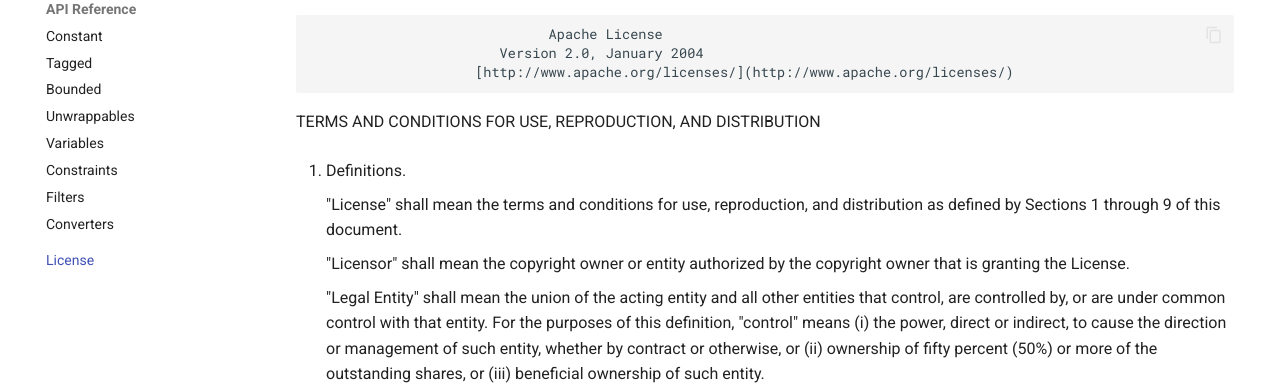
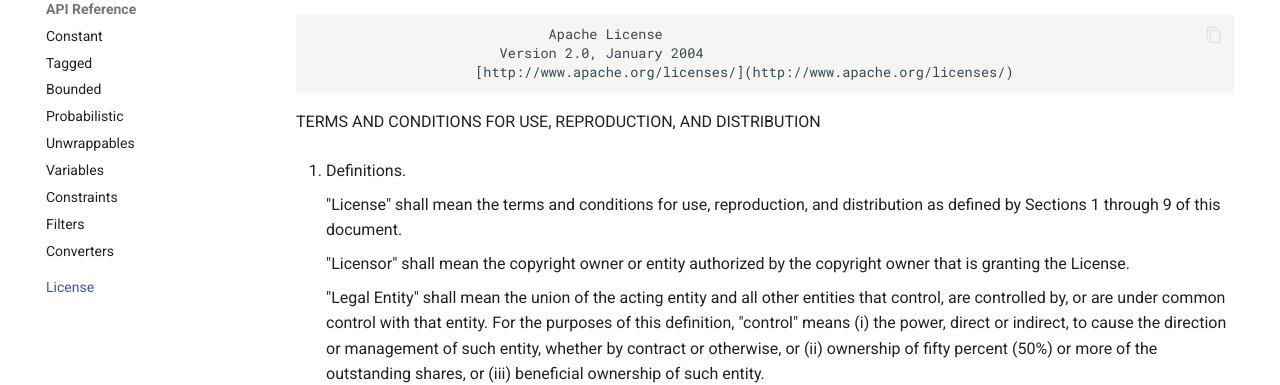
Before and after one commit to gvcallen/parax, an MkDocs documentation site: the page built from docs/license.md, in a window 1280 px wide. Shown: the part 165-550 px from the top of the page. Built offline with MkDocs 1.6.1 and Material for MkDocs 9.7.7, drawn with Linux system fonts in a browser that asks for light colours; comment, search, counter and statistics services are not loaded.

Commit message:
Updated docs

```diff
--- a/mkdocs.yml
+++ b/mkdocs.yml
@@ -53,6 +53,7 @@
     - Constant: api/constant.md
     - Tagged: api/tagged.md
     - Bounded: api/bounded.md
+    - Probabilistic: api/probabilistic.md
     - Unwrappables: api/unwrappables.md
     - Variables: api/variables.md
     - Constraints: api/constraints.md
```
